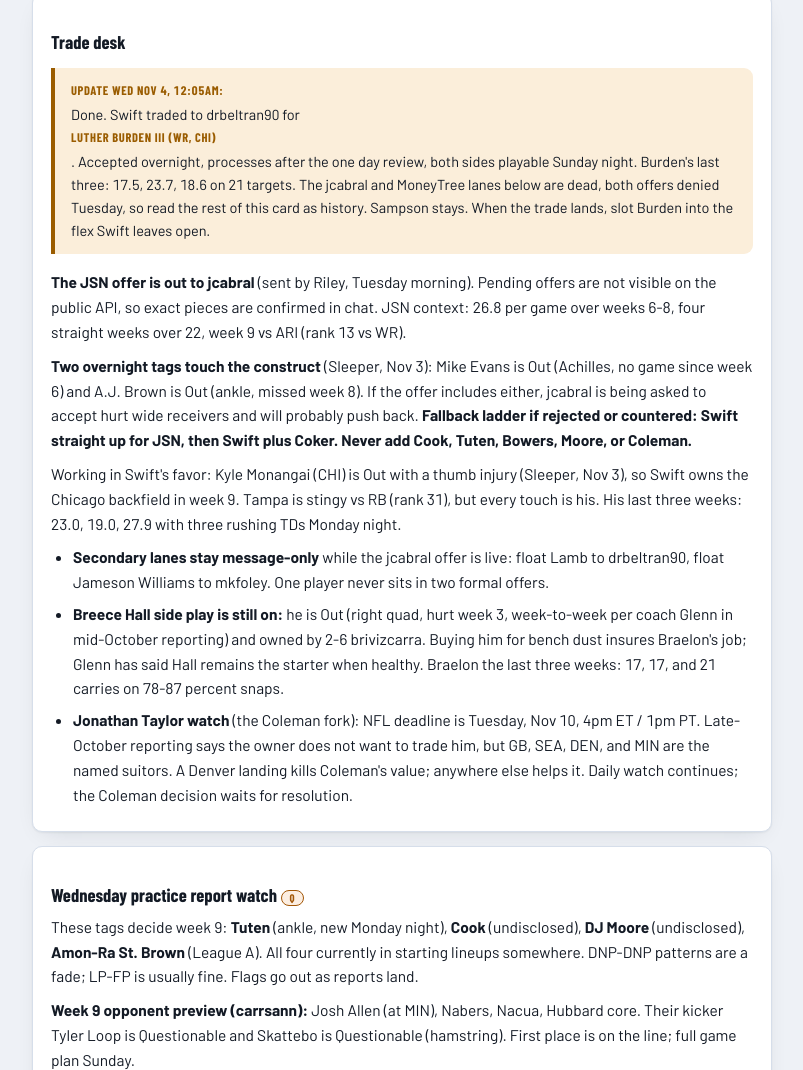
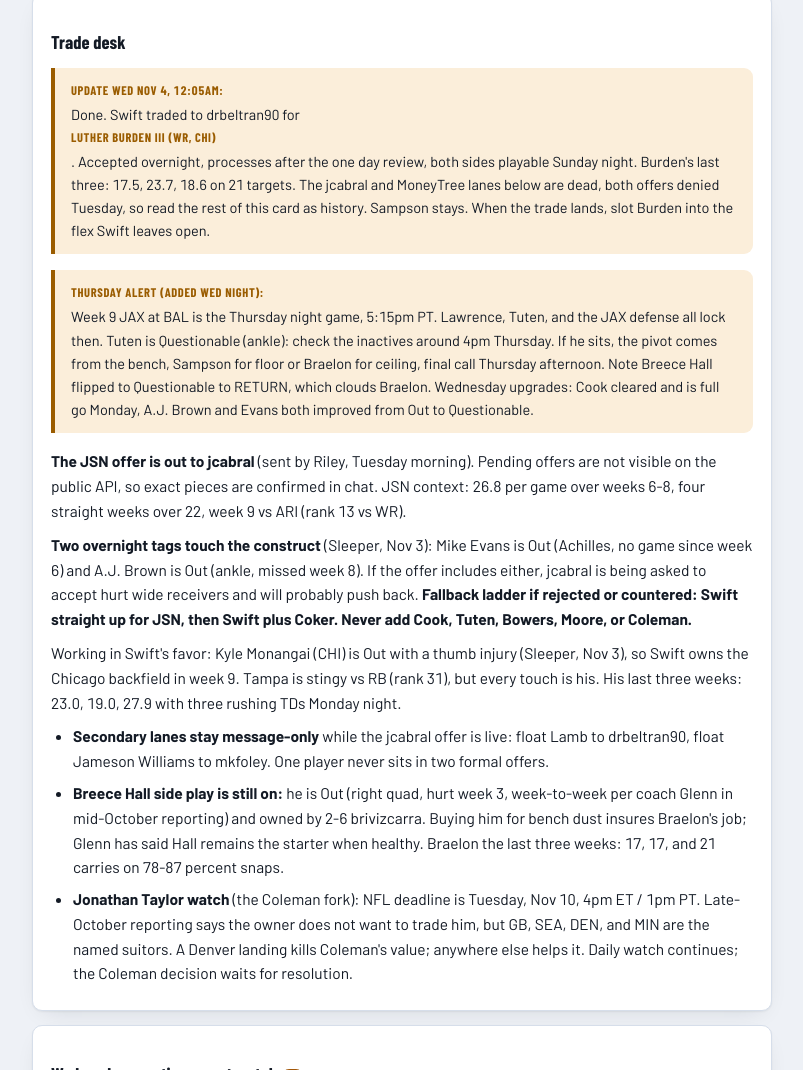
Before and after one commit to rileyandersonhunt-pixel/war-room, a plain HTML site: page weekly.html in a window 1280 px wide. Shown: the part 2183-3253 px from the top of the page, without its empty margins (238-1041 px from the left). Drawn offline with nearby package versions, Linux system fonts and the light colour scheme.

Commit message:
Thursday TNF alert + Wednesday tag upgrades
Co-Authored-By: Claude Fable 5 <noreply@anthropic.com>

```diff
--- a/weekly.html
+++ b/weekly.html
@@ -153,6 +153,7 @@ footer{margin-top:52px;padding-top:18px;border-top:1px solid var(--line);font-si
 <div class="card">
   <h3>Trade desk <span class="pos role">EXECUTED</span></h3>
   <div class="callout"><b>UPDATE Wed Nov 4, 12:05am:</b> Done. Swift traded to drbeltran90 for <b>Luther Burden III (WR, CHI)</b>. Accepted overnight, processes after the one day review, both sides playable Sunday night. Burden's last three: 17.5, 23.7, 18.6 on 21 targets. The jcabral and MoneyTree lanes below are dead, both offers denied Tuesday, so read the rest of this card as history. Sampson stays. When the trade lands, slot Burden into the flex Swift leaves open.</div>
+  <div class="callout"><b>THURSDAY ALERT (added Wed night):</b> Week 9 JAX at BAL is the Thursday night game, 5:15pm PT. Lawrence, Tuten, and the JAX defense all lock then. Tuten is Questionable (ankle): check the inactives around 4pm Thursday. If he sits, the pivot comes from the bench, Sampson for floor or Braelon for ceiling, final call Thursday afternoon. Note Breece Hall flipped to Questionable to RETURN, which clouds Braelon. Wednesday upgrades: Cook cleared and is full go Monday, A.J. Brown and Evans both improved from Out to Questionable.</div>
   <p><b>The JSN offer is out to jcabral</b> (sent by Riley, Tuesday morning). Pending offers are not visible on the public API, so exact pieces are confirmed in chat. JSN context: 26.8 per game over weeks 6-8, four straight weeks over 22, week 9 vs ARI (rank 13 vs WR).</p>
   <p><b>Two overnight tags touch the construct</b> (Sleeper, Nov 3): Mike Evans is Out (Achilles, no game since week 6) and A.J. Brown is Out (ankle, missed week 8). If the offer includes either, jcabral is being asked to accept hurt wide receivers and will probably push back. <b>Fallback ladder if rejected or countered: Swift straight up for JSN, then Swift plus Coker. Never add Cook, Tuten, Bowers, Moore, or Coleman.</b></p>
   <p>Working in Swift's favor: Kyle Monangai (CHI) is Out with a thumb injury (Sleeper, Nov 3), so Swift owns the Chicago backfield in week 9. Tampa is stingy vs RB (rank 31), but every touch is his. His last three weeks: 23.0, 19.0, 27.9 with three rushing TDs Monday night.</p>
```
